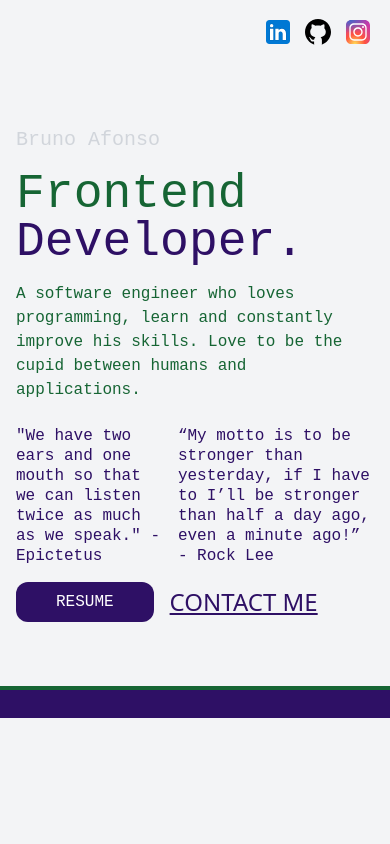
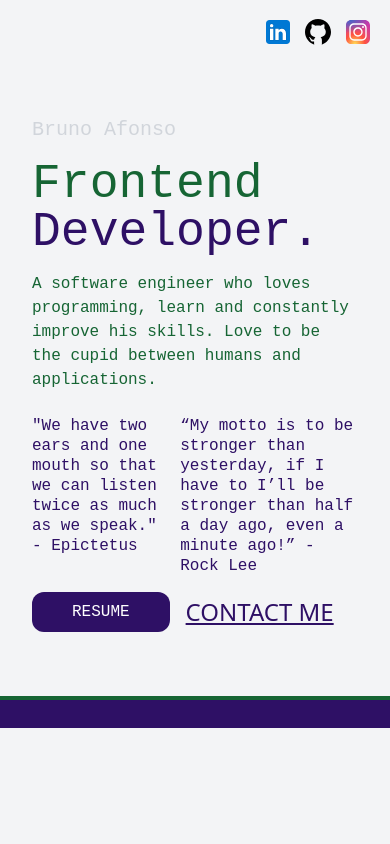
Before and after one commit to Brunoa94/dev-bruno-afonso, a React (Create React App) app: page / in a window 390 px wide. Shown: the top 844 px of the page. Built offline with nearby package versions, Linux system fonts and the light colour scheme.

Commit message:
Padding x added

```diff
--- a/src/components/second-home.js
+++ b/src/components/second-home.js
@@ -30,7 +30,7 @@ const Home = () => {
             </div>
         </header>
         <div className='flex flex-col px-4 w-full items-center pb-10 h-less-700:pb-0 md:px-0 md:pb-0 md:flex-col md:gap-6 md:justify-center lg:flex-row lg:w-5/6'>
-            <div className="h-full flex flex-col pb-6 w-full h-less-700:mt-4 lg:w-3/5 lg:pb-32 lg:justify-end">
+            <div className="h-full flex flex-col px-4 pb-6 w-full h-less-700:mt-4 lg:w-3/5 lg:pb-32 lg:justify-end">
             <div className='flex flex-col items-start relative'>
                 <span className='text-xl text-gray-300 md:text-3xl mb-4 h-less-700:mb-2 font-reddit'>Bruno Afonso</span>
                 <div className='flex items-center'>{
--- a/src/index.js
+++ b/src/index.js
@@ -7,9 +7,6 @@ import reportWebVitals from './reportWebVitals';
 const root = ReactDOM.createRoot(document.getElementById('root'));
 root.render(
   <React.StrictMode>
-    <head>
-      <title>Bruno Afonso - Frontend Portfolio</title>
-    </head>
     <App />
   </React.StrictMode>
 );
```
